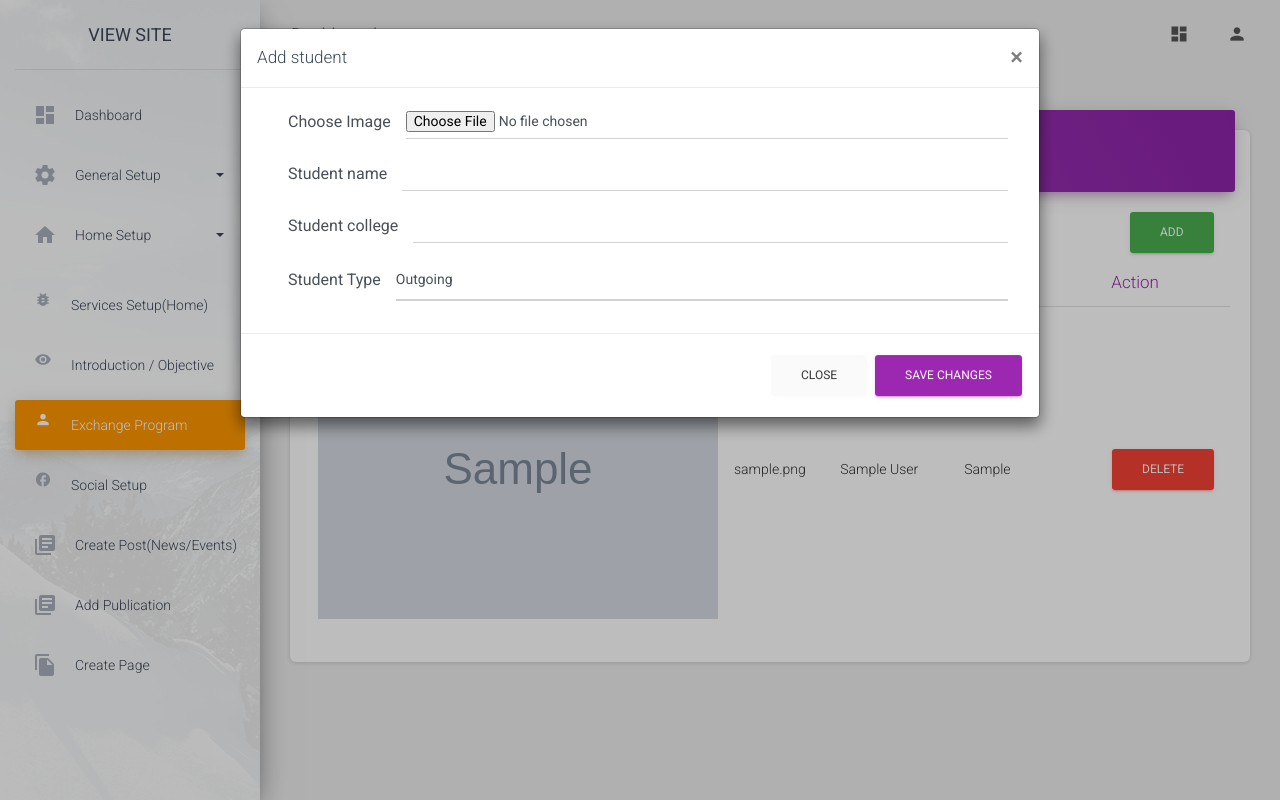
After one commit to timusumit/tucirweb, a CodeIgniter app: page /database/admin/student_setup in a window 1280 px wide, after a click on "ADD". The commit adds this page. Run offline with CodeIgniter, Linux system fonts and the light colour scheme; a user stored in the database is signed in; data comes from the database, SQL or seed files in the repository; tables that the repository leaves empty or names only in its code hold one stand-in row (values such as "Sample post"); grey boxes marked "Sample" are stand-in pictures; some libraries are stand-ins or nearby versions.

Commit message:
exchange program
lag bhag

```diff
--- a/application/controllers/Site.php
+++ b/application/controllers/Site.php
@@ -20,6 +20,7 @@ public function __construct()
         $this->load->model('create_post_model');
         $this->load->model('create_pub_model');
         $this->load->model('vmi_setup_model');
+        $this->load->model('student_setup_model');
         $this->load->model('organization_setup_model');
         $this->load->helper('text');
     }
@@ -41,6 +42,7 @@ public function __construct()
 	 	$data['news_for_inner']=$this->create_post_model->get_news_inner();
 	 	$data['vmi_setup']=$this->vmi_setup_model->get_vmi();
 	 	$data['organization_setup']=$this->organization_setup_model->get_organization();
+	 	$data['student_setup']=$this->student_setup_model->get_student_image_name();
 		$this->load->view('site_templates/header.php');
 		$this->load->view('site_templates/navigation.php',$data);
 		$this->load->view($view,$data);
@@ -92,6 +94,10 @@ public function __construct()
 		$data['page_description']='organization';
 		$this->display('pages/organization',$data);
 	}
+	public function exchange_program(){
+		$data['page_description']='Exchange Program';
+		$this->display('pages/exchange-program',$data);
+	}
 
 	public function add_inquiry(){
     $this->inquiry_model->set_inquiry();
--- /dev/null
+++ b/application/controllers/admin/Student_setup.php
@@ -0,0 +1,158 @@
+<?php
+include_once(APPPATH.'controllers/Admin_controller.php');
+class student_setup extends Admin_controller{
+
+	public function __construct(){
+		parent::__construct();
+		  $this->load->model('student_setup_model');
+		  $this->load->model('user_model');
+		    $this->load->helper(array('form', 'url'));
+        $this->load->library(array('session', 'form_validation'));
+	}
+
+
+public function do_upload()
+        {
+
+
+
+                $config['upload_path']          = './site_assets/uploads/student';
+                $config['allowed_types']        = 'jpg|jpeg|png';
+                $config['file_name']='student';
+                $this->load->library('upload', $config);
+                $file=$this->upload->do_upload('userfile');
+                $uploadedImage = $this->upload->data();
+               // $this->resizeOriginal($uploadedImage['file_name']);
+                $this->resizeImage($uploadedImage['file_name']);
+
+
+                if ( ! $file )
+                {
+                    $error = array('error' => $this->upload->display_errors());
+                    redirect('admin/student_setup', $error);
+
+                }
+                else
+                {
+                  $test = $this->uri->segment(4);
+                if($test==0)
+                    {
+                        $ss_id=0;
+                    }
+                else {
+                   $ss_id = $this->uri->segment(4);
+                      }
+
+                    $data = array(
+                            'file_name' => $this->upload->data('file_name'),
+                            'full_path' => $this->upload->data('full_path'),
+                    );
+                       	$this->student_setup_model->set_student_name($ss_id,$data['file_name'],$data['full_path']);
+                        redirect('admin/student_setup',$data);
+
+                }
+        }
+        /*upload fn end*/
+
+
+         public function edit(){
+            $this->do_upload();
+        $ss_id = $this->uri->segment(4);
+
+        if (empty($ss_id))
+        {
+            echo "i two";exit;
+            show_404();
+        }
+         $this->load->helper('form');
+        $this->load->library('form_validation');
+
+    $data['sls'] = $this->student_setup_model->get_student_image_byid($ss_id);
+    $titlename=$data['sls']['student_img_name'];
+    $data['student_setup'] = $this->student_setup_model->get_student_image_name();
+//echo "i reached here"; exit;
+           // $this->student_setup_model->set_student_name($ss_id,$titlename);
+
+            redirect('admin/student_setup');
+         }
+
+         /*edit fn end*/
+
+
+    public function delete()
+        {
+        $student_id = $this->uri->segment(4);
+
+        if (empty($student_id))
+        {
+            show_404();
+        }
+        //  echo "i am here"; exit;
+        $student_setup = $this->student_setup_model->get_student_image_byid($student_id);
+        $file_path=$student_setup['student_image_url'];
+        $tn_path=$_SERVER['DOCUMENT_ROOT'] . '/tucirweb/site_assets/uploads/student/thumbnail/'.$student_setup['student_image_name'];
+        //echo $tn_path;exit;
+
+
+//echo $file_path; exit;
+if(is_file($file_path)){
+        unlink($file_path);
+        unlink($tn_path);
+        echo 'File  has been deleted';
+      } else {
+        echo 'Could not delete file does not exist';
+      }
+
+
+        $this->student_setup_model->delete_student($student_id);
+        redirect( base_url() . 'admin/student_setup');
+    }
+    /*dele fn end*/
+
+
+public function index(){
+	$data['student_setup']=$this->student_setup_model->get_student_image_name();
+	$data['titlename']=$this->user_model->get_logged_user();
+	$this->display('admin/student_setup',$data);
+}
+/*index fn end*/
+
+
+ public function resizeImage($filename)
+   {
+
+      $source_path = $_SERVER['DOCUMENT_ROOT'] . '/tucirweb/site_assets/uploads/student/'. $filename;
+      //echo $source_path;exit;
+      $target_path = $_SERVER['DOCUMENT_ROOT'] . '/tucirweb/site_assets/uploads/student/thumbnail/'.$filename;
+    //  echo $target_path;exit;
+      $config_manip = array(
+          'image_library' => 'gd2',
+          'source_image' => $source_path,
+          'new_image' => $target_path,
+          'maintain_ratio' => TRUE,
+          'create_thumb' => TRUE,
+          'thumb_marker' => '',
+          'width' => 120,
+          'height' => 70
+      );
+  //  print_r($config_manip);exit;
+
+
+      $this->load->library('image_lib', $config_manip);
+   //   echo "here";exit;
+   //   $this->image_lib->resize();
+      if (!$this->image_lib->resize()) {
+        echo "something went wrong!";
+          echo $this->image_lib->display_errors();
+      }
+
+     $this->image_lib->clear();
+   }
+
+/*resize function end*/
+
+
+
+
+/* write above here */
+}
--- /dev/null
+++ b/application/models/Student_setup_model.php
@@ -0,0 +1,80 @@
+<?php
+class student_setup_model extends CI_Model {
+
+    public function __construct()
+    {
+        $this->load->database();
+    }
+
+
+     public function set_student_name($student_id = 0,$file_name,$full_path)
+    {
+       // echo "here";exit;
+
+             $this->load->helper('url');
+
+        $data = array(
+            'student_image_name'=>$file_name,
+            'student_image_url'=>$full_path,
+            //'primary_student_name'=>$this->input->post('primary_student_name'),
+            'student_name'=>$this->input->post('student_name'),
+            'student_college'=>$this->input->post('student_college'),
+            'student_type'=>$this->input->post('student_type'),
+            /*'student_btn_text'=>$this->input->post('student_btn_text'),
+            'student_btn_link'=>$this->input->post('student_btn_link'),
+*/
+
+
+        );
+        if ($student_id === 0)
+        {
+        	return $this->db->insert('student_setup',$data);
+
+        } else{
+ //print_r ($ss_id); exit;
+        $this->db->where('student_id',$student_id);
+        return $this->db->update('student_setup',$data);
+    }
+
+ }
+
+ public function get_student_image_name(){
+	{
+
+    $query = $this->db->get_where('student_setup');
+    return $query->result_array();
+    }
+}
+
+
+
+     public function get_student_image_byid($student_id = 0)
+    {
+        //echo "here";exit;
+        if ($student_id === 0)
+        {
+            $query = $this->db->get('student_setup');
+            return $query->result_array();
+        }
+ //echo "here";
+        $query = $this->db->get_where('student_setup', array('student_id' => $student_id));
+        return $query->row_array();
+    }
+
+
+ public function delete_student($student_id)
+    {
+        $this->db->where('student_id', $student_id);
+        return $this->db->delete('student_setup');
+    }
+
+
+
+
+
+
+
+
+
+/* function goes above here */
+}
--- /dev/null
+++ b/application/views/admin/student_setup.php
@@ -0,0 +1,84 @@
+  <div class="content">
+        <div class="container-fluid">
+
+<div class="row">
+
+                	<div class="col-lg-12">
+                	<div class="card">
+                    <div class="card-header card-header-primary">
+                  <h4 class="card-title ">student Setup</h4>
+                  <p class="card-category">The student Setup is done here.</p>
+                </div>
+                		<div class="card-body">
+                      <div class="col-lg-12 text-right"><a href="#" data-target="#addModal" data-toggle="modal" class="btn btn-success">ADD</a></div>
+        					<table class="table table-hover">
+
+        						<thead class="text-primary">
+
+                      <tr>
+        								 <th width="15%">Image</th><th width="15%">Image Path</th><th width="25%">Title</th><th width="30%">Subtitle</th><th width="15%">Action</th>
+        							</tr>
+        						</thead>
+        						<tbody>
+                      <?php foreach ($student_setup as $key=>$ss): ?>
+                      <tr><td><img  src="<?php echo base_url('site_assets/uploads/student/thumbnail/'.$ss['student_image_name']); ?>"></td><td><?php echo $ss['student_image_url']?></td><td><?php echo $ss['student_name']?></td><td><?php echo $ss['student_college']?></td><td><a onclick="return confirm('Are you sure you want to delete?')" href="<?php echo base_url('admin/student_setup/delete/'.$ss['student_id']); ?>" class="btn btn-danger">Delete</a></td></tr>
+                    <?php endforeach; ?>
+                    </tbody>
+        					</table>
+
+</div>
+</div>
+                	</div>
+
+            </div>
+</div>
+</div>
+<div class="modal fade" id="addModal" tabindex="-1" role="dialog" aria-labelledby="exampleModalLabel" aria-hidden="true">
+  <div class="modal-dialog modal-lg" role="document">
+   <?php echo form_open_multipart('admin/student_setup/do_upload'); ?>
+    <div class="modal-content">
+      <div class="modal-header">
+        <h5 class="modal-title" id="exampleModalLabel">Add student</h5>
+        <button type="button" class="close" data-dismiss="modal" aria-label="Close">
+          <span aria-hidden="true">&times;</span>
+        </button>
+      </div>
+      <div class="modal-body">
+       <div class="col-lg-12">
+       	<div class="input-group mb-3">
+  			<div class="input-group-prepend">
+    			<span class="input-group-text">Choose Image</span>
+  			</div>
+  			<input type="file" required="required"  class="form-control" name="userfile" id="userfile" >
+		</div>
+			<div class="input-group mb-3">
+  			<div class="input-group-prepend">
+    			<span class="input-group-text">Student name</span>
+  			</div>
+  			<input  class="form-control" name="student_name" id="student_name" >
+		</div>
+		<div class="input-group mb-3">
+  			<div class="input-group-prepend">
+    			<span class="input-group-text">Student college</span>
+  			</div>
+  			<input  class="form-control" name="student_college" id="student_college" required="" >
+		</div>
+    <div class="input-group mb-3">
+        <div class="input-group-prepend">
+          <span class="input-group-text">Student Type</span>
+        </div>
+        <select class="form-control" name="student_type" id="student_type">
+          <option value="outgoing">Outgoing</option>
+          <option value="incoming">Incoming</option>
+        </select>
+    </div>
+       </div>
+      </div>
+      <div class="modal-footer">
+        <button type="button" class="btn btn-secondary" data-dismiss="modal">Close</button>
+        <button type="submit" class="btn btn-primary">Save changes</button>
+      </div>
+    </div>
+<?php echo form_close(); ?>
+  </div>
+</div>
--- a/application/views/admin_templates/sidebar.php
+++ b/application/views/admin_templates/sidebar.php
@@ -95,7 +95,7 @@ $classvalue=$this->uri->segment(2);
                 <b class="caret"></b>
               </p>
             </a>
-            <div class="collapse <?php if ($classvalue=='vmi_setup' or $classvalue=='services_setup' or $classvalue=='social_setup' )   echo "show"?>" id="home_setup" style="">
+            <div class="collapse <?php if ($classvalue=='vmi_setup' or $classvalue=='services_setup' or $classvalue=='social_setup' or $classvalue=='student_setup' )   echo "show"?>" id="home_setup" style="">
               <ul class="nav">
 
                    <li class="nav-item <?php if ($classvalue=='services_setup') echo "active" ?> ">
@@ -107,7 +107,13 @@ $classvalue=$this->uri->segment(2);
                <li class="nav-item <?php if ($classvalue=='vmi_setup') echo "active" ?> ">
                   <a class="nav-link" href="<?php echo base_url('admin/vmi_setup'); ?>">
                     <i class="material-icons">visibility</i>
-                    <p>Vision/Mission/Importance</p>
+                    <p>Introduction / Objective</p>
+                  </a>
+                  </li>
+                  <li class="nav-item <?php if ($classvalue=='student_setup') echo "active" ?> ">
+                  <a class="nav-link" href="<?php echo base_url('admin/student_setup'); ?>">
+                    <i class="material-icons">person</i>
+                    <p>Exchange Program</p>
                   </a>
                   </li>
                   <li class="nav-item <?php if ($classvalue=='social_setup') echo "active" ?> ">
--- a/application/views/site_templates/navigation.php
+++ b/application/views/site_templates/navigation.php
@@ -23,7 +23,9 @@ $is_current=$this->uri->segment(2);
         </div>
 
     </li>
-
+      <li class="nav-item <?php if($is_current=='exchange_program') echo "active" ?>">
+        <a class="nav-link" href="<?php echo base_url('site/exchange_program');?>">Exchange Program</a>
+      </li>
       <?php foreach($menu_setup as $data): ?>
       <li class="nav-item <?php if($data['ms_has_sub']==1) echo "dropdown" ?>">
 
```
Also changed, not shown: application/views/pages/exchange-program.php (added, +63 -0 lines), site_assets/uploads/student/student.png (added), site_assets/uploads/student/student1.png (added), site_assets/uploads/student/thumbnail/student.png (added), site_assets/uploads/student/thumbnail/student1.png (added).
